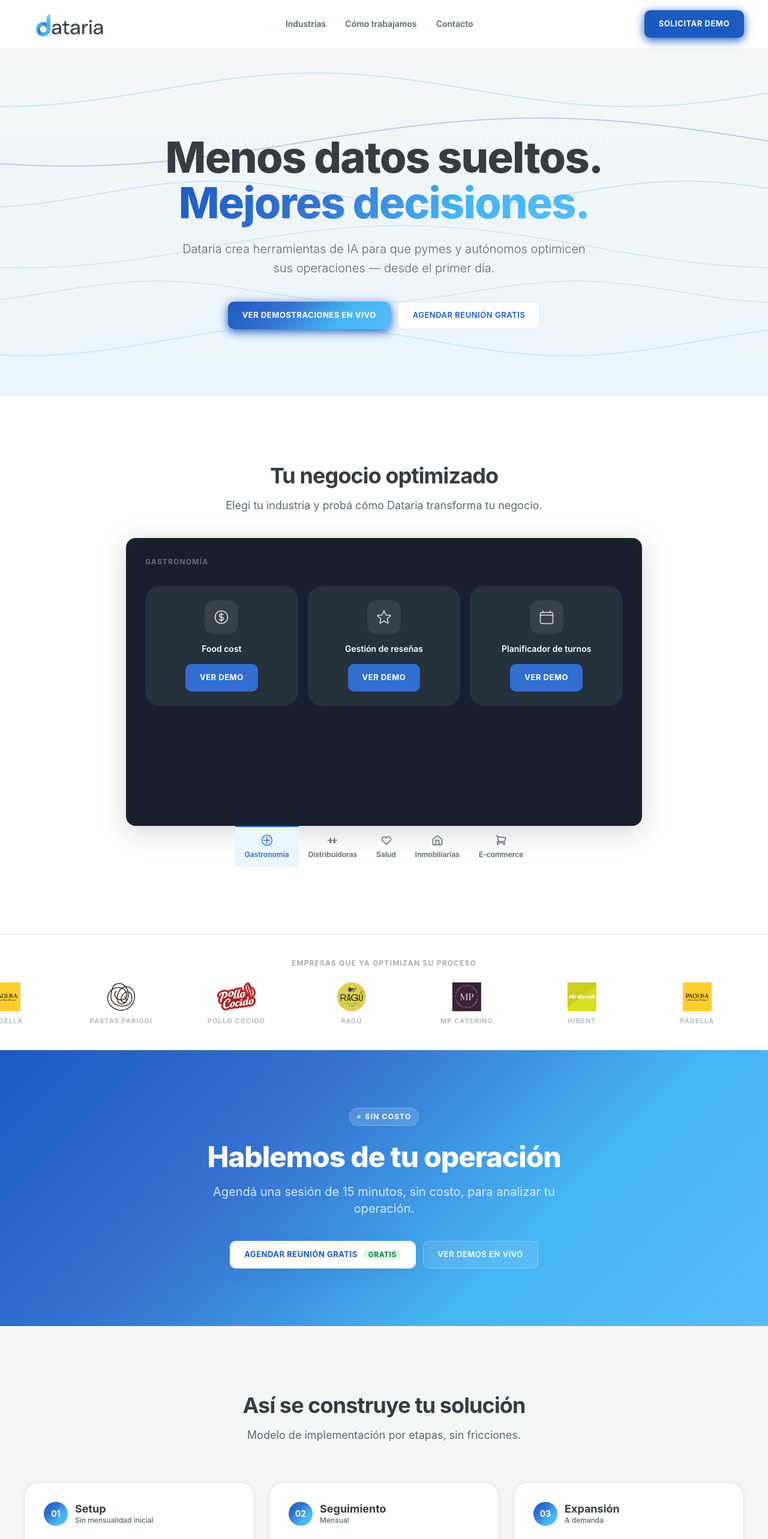
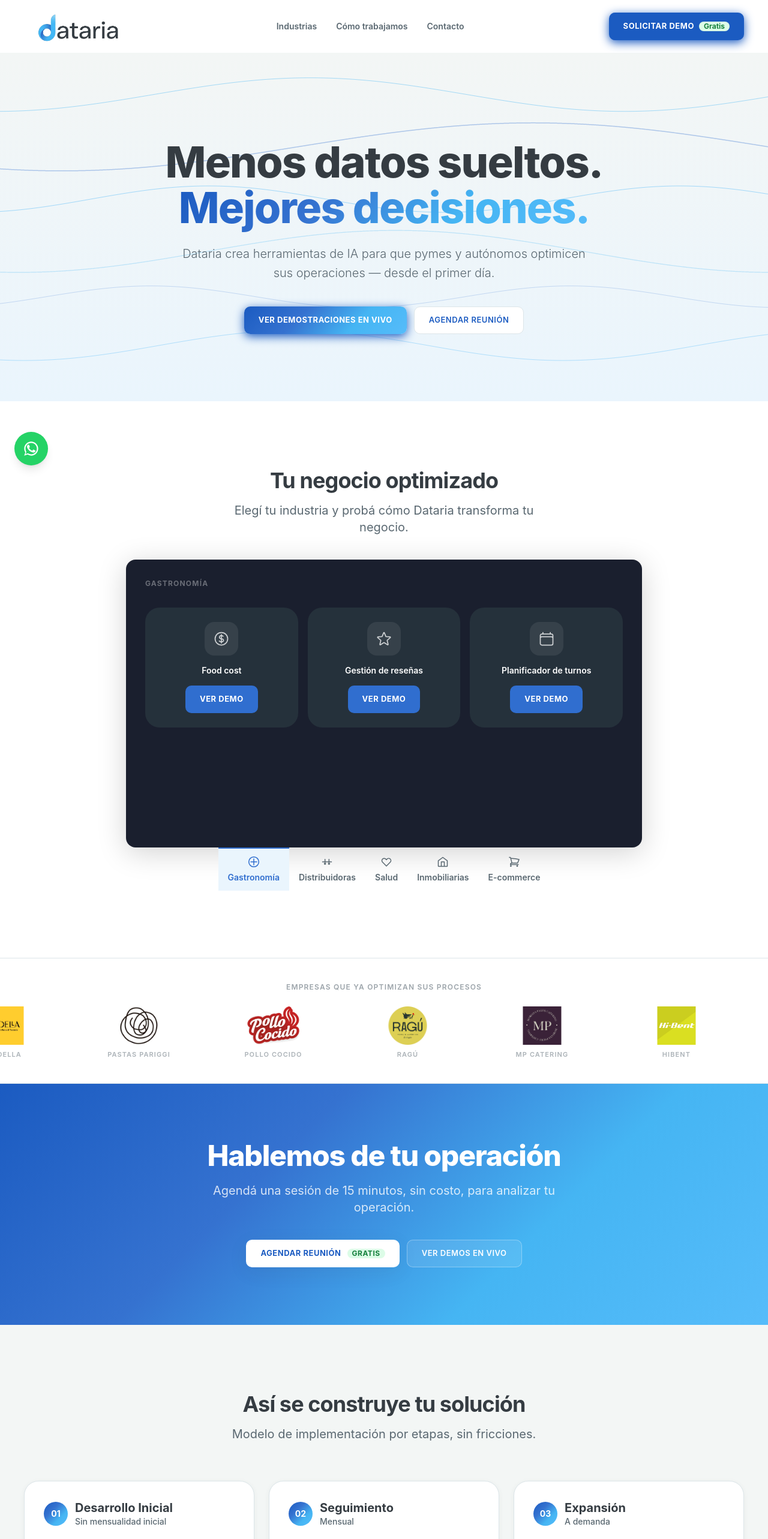
Before and after one commit to felipelopezfuentework-ui/Dataria, a Next.js app: page / in a window 1280 px wide. Shown: the top 2566 px of the page at 60% size. Built offline with nearby package versions, Linux system fonts and the light colour scheme.

Commit message:
Cambios varios

```diff
--- a/src/app/layout.tsx
+++ b/src/app/layout.tsx
@@ -2,6 +2,7 @@ import type { Metadata } from 'next'
 import './globals.css'
 import Header from '@/components/layout/Header'
 import Footer from '@/components/layout/Footer'
+import WhatsAppButton from '@/components/layout/WhatsAppButton'
 
 export const metadata: Metadata = {
   title: 'Dataria — Menos datos sueltos. Mejores decisiones.',
@@ -20,8 +21,9 @@ export default function RootLayout({ children }: { children: React.ReactNode })
     <html lang="es">
       <body>
         <Header />
-        <div className="pt-16 md:pt-20">{children}</div>
+        <div className="pt-[72px] md:pt-[88px]">{children}</div>
         <Footer />
+        <WhatsAppButton />
       </body>
     </html>
   )
--- a/src/app/page.tsx
+++ b/src/app/page.tsx
@@ -3,6 +3,7 @@ import ClientLogos from '@/components/home/ClientLogos'
 import IndustriesPreview from '@/components/home/IndustriesPreview'
 import HowItWorks from '@/components/home/HowItWorks'
 import CTAReunion from '@/components/home/CTAReunion'
+import ContactoSection from '@/components/home/ContactoSection'
 
 export default function Home() {
   return (
@@ -27,8 +28,8 @@ export default function Home() {
               {[
                 { q: '¿Cuánto tiempo lleva el setup?', a: 'Depende de la complejidad de la integración. Para la mayoría de los casos entregamos en 2 a 4 semanas.' },
                 { q: '¿Necesito un equipo técnico interno?', a: 'No. Nos encargamos de todo: configuración, integración y capacitación. Tu equipo solo tiene que saber usar la herramienta.' },
-                { q: '¿Qué pasa si quiero cancelar el mantenimiento?', a: 'Podés cancelar en cualquier momento. Las herramientas siguen funcionando; simplemente dejan de tener soporte activo ni actualizaciones de modelo.' },
-                { q: '¿Puedo empezar con una sola herramienta?', a: 'Sí. El modelo está diseñado para crecer de a módulos. Empezás con lo que más necesitás y expandís cuando tenga sentido.' },
+                { q: '¿Mis datos están seguros?', a: 'Sí. Tus datos se procesan de forma segura, no se comparten con terceros ni se usan para entrenar modelos ajenos a tu operación.' },
+                { q: '¿Puedo empezar con una sola herramienta?', a: 'Sí, el modelo está diseñado para crecer de a módulos. Empezás con lo que más necesitás y expandís cuando tu operación lo requiera.' },
               ].map(({ q, a }) => (
                 <details key={q} className="rounded-lg border border-borde group">
                   <summary className="px-5 py-4 font-semibold text-carbon cursor-pointer select-none flex items-center justify-between text-sm list-none">
@@ -45,6 +46,8 @@ export default function Home() {
         </div>
       </section>
 
+      <ContactoSection />
+
     </main>
   )
 }
--- a/src/components/home/CTAReunion.tsx
+++ b/src/components/home/CTAReunion.tsx
@@ -8,12 +8,6 @@ export default function CTAReunion() {
   return (
     <section id="contacto" className="py-20 md:py-24 bg-gradient-dataria">
       <div className="max-w-container mx-auto px-5 md:px-10 text-center">
-
-        {/* Badge */}
-        <div className="inline-flex items-center gap-2 px-3 py-1.5 rounded-full bg-white/15 border border-white/25 mb-7">
-          <span className="w-1.5 h-1.5 rounded-full bg-green-300" />
-          <span className="text-xs font-bold uppercase tracking-widest text-white">Sin costo</span>
-        </div>
 
         <h2 className="text-3xl md:text-5xl font-extrabold text-white mb-5 tracking-tight">
           Hablemos de tu operación
@@ -29,7 +23,7 @@ export default function CTAReunion() {
             rel="noopener noreferrer"
             className="inline-flex items-center justify-center gap-2.5 h-[46px] px-6 rounded-[10px] bg-white text-azul-nucleo font-bold tracking-[0.04em] uppercase text-[13px] hover:bg-white/90 transition-colors shadow-soft"
           >
-            Agendar reunión gratis
+            Agendar reunión
             <span className="px-2 py-0.5 rounded-full bg-green-100 text-green-700 text-xs font-bold leading-none">
               Gratis
             </span>
--- a/src/components/home/ClientLogos.tsx
+++ b/src/components/home/ClientLogos.tsx
@@ -11,8 +11,8 @@ const clients = [
 
 function ClientCard({ name, src }: { name: string; src: string }) {
   return (
-    <div className="flex flex-col items-center gap-2.5 w-28">
-      <div className="relative w-20 h-12">
+    <div className="flex flex-col items-center gap-2.5 w-36">
+      <div className="relative w-28 h-16">
         <Image src={src} alt={name} fill className="object-contain" />
       </div>
       <span className="text-[11px] font-semibold uppercase tracking-widest text-texto-sec/50 text-center leading-tight">
@@ -27,7 +27,7 @@ export default function ClientLogos() {
     <section className="py-10 border-y border-borde bg-white overflow-hidden">
       <div className="max-w-container mx-auto px-5 md:px-10 mb-6">
         <p className="text-xs font-semibold uppercase tracking-widest text-texto-sec/60 text-center">
-          Empresas que ya optimizan su proceso
+          Empresas que ya optimizan sus procesos
         </p>
       </div>
       {/* Single track: each item owns its right padding so translateX(-50%) loops perfectly */}
--- a/src/components/home/ContactoSection.tsx
+++ b/src/components/home/ContactoSection.tsx
@@ -11,6 +11,7 @@ export default function ContactoSection() {
   const [form, setForm]    = useState({ nombre: '', email: '', empresa: '', industria: '', mensaje: '' })
   const [sent, setSent]    = useState(false)
   const [loading, setLoad] = useState(false)
+  const [error, setError]  = useState<string | null>(null)
 
   const set = (k: keyof typeof form) => (e: React.ChangeEvent<HTMLInputElement | HTMLTextAreaElement | HTMLSelectElement>) =>
     setForm((f) => ({ ...f, [k]: e.target.value }))
@@ -18,13 +19,37 @@ export default function ContactoSection() {
   const submit = async (e: React.FormEvent) => {
     e.preventDefault()
     setLoad(true)
-    await new Promise((r) => setTimeout(r, 900))
-    setLoad(false)
-    setSent(true)
+    setError(null)
+    try {
+      const res = await fetch('https://api.web3forms.com/submit', {
+        method: 'POST',
+        headers: { 'Content-Type': 'application/json', Accept: 'application/json' },
+        body: JSON.stringify({
+          access_key: process.env.NEXT_PUBLIC_WEB3FORMS_ACCESS_KEY,
+          subject: `Nueva consulta de ${form.nombre} — Dataria`,
+          from_name: 'Formulario web — Dataria',
+          nombre: form.nombre,
+          email: form.email,
+          empresa: form.empresa,
+          industria: form.industria,
+          mensaje: form.mensaje,
+        }),
+      })
+      const data = await res.json()
+      if (data.success) {
+        setSent(true)
+      } else {
+        setError('No pudimos enviar tu consulta. Probá de nuevo o escribinos a datariaai@gmail.com.')
+      }
+    } catch {
+      setError('No pudimos enviar tu consulta. Probá de nuevo o escribinos a datariaai@gmail.com.')
+    } finally {
+      setLoad(false)
+    }
   }
 
   return (
-    <section id="contacto" className="py-16 md:py-20 bg-fondo-suave">
+    <section id="formulario-contacto" className="py-16 md:py-20 bg-fondo-suave">
       <div className="max-w-container mx-auto px-5 md:px-10">
         <div className="max-w-2xl mx-auto">
           <div className="text-center mb-10">
@@ -60,6 +85,9 @@ export default function ContactoSection() {
                   placeholder="Describí brevemente el problema que querés resolver..."
                 />
               </div>
+              {error && (
+                <p className="text-sm text-error text-center">{error}</p>
+              )}
               <Button type="submit" size="lg" loading={loading} className="w-full">
                 Enviar y agendar diagnóstico
               </Button>
--- a/src/components/home/Hero.tsx
+++ b/src/components/home/Hero.tsx
@@ -113,7 +113,7 @@ export default function Hero() {
             rel="noopener noreferrer"
             className="inline-flex items-center justify-center h-[46px] px-6 rounded-[10px] bg-white text-azul-nucleo font-semibold tracking-[0.04em] uppercase text-[13px] border-[1.5px] border-borde hover:border-azul-nucleo/30 transition-colors duration-160"
           >
-            Agendar reunión gratis
+            Agendar reunión
           </a>
         </div>
       </div>
--- a/src/components/home/HowItWorks.tsx
+++ b/src/components/home/HowItWorks.tsx
@@ -1,7 +1,7 @@
 const steps = [
   {
     num: '01',
-    name: 'Setup',
+    name: 'Desarrollo Inicial',
     tag: 'Sin mensualidad inicial',
     desc: 'Configuramos las herramientas de IA desde cero, integradas con tus datos y adaptadas a tu operación específica. Entregamos en semanas, no en meses.',
     items: ['Diagnóstico de puntos críticos', 'Capacitación de equipos', 'Desarrollo interactivo'],
@@ -28,7 +28,7 @@ export default function HowItWorks() {
       <div className="max-w-container mx-auto px-5 md:px-10">
         <div className="text-center mb-16">
           <h2 className="text-3xl md:text-4xl font-bold text-carbon mb-4 tracking-tight">Así se construye tu solución</h2>
-          <p className="text-lg text-texto-sec">Modelo de implementación por etapas, sin fricciones.</p>
+          <p className="text-xl text-texto-sec">Modelo de implementación por etapas, sin fricciones.</p>
         </div>
 
         <div className="grid md:grid-cols-3 gap-6">
@@ -43,16 +43,16 @@ export default function HowItWorks() {
                   {step.num}
                 </div>
                 <div>
-                  <p className="font-bold text-carbon text-lg leading-tight">{step.name}</p>
-                  <p className="text-xs text-texto-sec font-medium">{step.tag}</p>
+                  <p className="font-bold text-carbon text-xl leading-tight">{step.name}</p>
+                  <p className="text-sm text-texto-sec font-medium">{step.tag}</p>
                 </div>
               </div>
 
-              <p className="text-sm text-texto-sec leading-relaxed mb-5">{step.desc}</p>
+              <p className="text-base text-texto-sec leading-relaxed mb-5">{step.desc}</p>
 
               <ul className="space-y-2">
                 {step.items.map((item) => (
-                  <li key={item} className="flex items-start gap-2 text-sm text-carbon">
+                  <li key={item} className="flex items-start gap-2 text-base text-carbon">
                     <svg className="mt-0.5 shrink-0 text-azul-nucleo" width="14" height="14" fill="none" viewBox="0 0 24 24" stroke="currentColor" strokeWidth={2.5}>
                       <path strokeLinecap="round" strokeLinejoin="round" d="M4.5 12.75l6 6 9-13.5" />
                     </svg>
--- a/src/components/home/IndustriesPreview.tsx
+++ b/src/components/home/IndustriesPreview.tsx
@@ -297,7 +297,7 @@ export default function IndustriesPreview() {
             <h2 className="text-3xl md:text-4xl font-bold text-carbon mb-4 tracking-tight">
               Tu negocio optimizado
             </h2>
-            <p className="text-lg text-texto-sec max-w-xl mx-auto">
+            <p className="text-xl text-texto-sec max-w-xl mx-auto">
               Elegí tu industria y probá cómo Dataria transforma tu negocio.
             </p>
           </div>
@@ -319,7 +319,7 @@ export default function IndustriesPreview() {
                 <button
                   key={ind.id}
                   onClick={() => selectIndustry(ind.id)}
-                  className="flex flex-col items-center gap-1.5 px-4 py-3 text-xs font-semibold transition-all border-t-2"
+                  className="flex flex-col items-center gap-1.5 px-4 py-3 text-sm font-semibold transition-all border-t-2"
                   style={{
                     borderTopColor: isActive ? '#306ECF' : 'transparent',
                     color: isActive ? '#306ECF' : '#5A6871',
--- a/src/components/layout/Footer.tsx
+++ b/src/components/layout/Footer.tsx
@@ -12,12 +12,12 @@ export default function Footer() {
             <Image
               src="/dataria-sin-fondo.png"
               alt="Dataria"
-              width={110}
-              height={32}
-              className="h-7 w-auto brightness-0 invert mb-4"
+              width={150}
+              height={44}
+              className="h-11 w-auto brightness-0 invert mb-4"
             />
             <p className="text-sm text-white/60 leading-relaxed">
-              Inteligencia Artificial aplicada a negocios reales. Sobria, precisa y ágil en cada implementación.
+              Inteligencia Artificial aplicada a negocios reales. Precisa y ágil en cada implementación.
             </p>
           </div>
 
--- a/src/components/layout/Header.tsx
+++ b/src/components/layout/Header.tsx
@@ -32,10 +32,10 @@ export default function Header() {
           : 'bg-white/80 backdrop-blur-sm'
       }`}
     >
-      <div className="max-w-container mx-auto px-5 md:px-10 flex items-center justify-between h-16 md:h-20">
+      <div className="max-w-container mx-auto px-5 md:px-10 flex items-center justify-between h-[72px] md:h-[88px]">
         {/* Logo */}
         <Link href="/" className="flex items-center shrink-0">
-          <Image src="/dataria-sin-fondo.png" alt="Dataria" width={300} height={90} priority className="h-[72px] md:h-[84px] w-auto" />
+          <Image src="/dataria-sin-fondo.png" alt="Dataria" width={300} height={90} priority className="h-[84px] md:h-[100px] w-auto" />
         </Link>
 
         {/* Desktop nav */}
@@ -55,9 +55,12 @@ export default function Header() {
         <div className="hidden md:block">
           <button
             onClick={scrollToContacto}
-            className="inline-flex items-center justify-center h-[46px] px-6 rounded-[10px] bg-azul-nucleo text-white font-bold tracking-[0.04em] uppercase text-[13px] hover:bg-azul-accion transition-colors duration-160 shadow-primary"
+            className="inline-flex items-center justify-center gap-2 h-[46px] px-6 rounded-[10px] bg-azul-nucleo text-white font-bold tracking-[0.04em] uppercase text-[13px] hover:bg-azul-accion transition-colors duration-160 shadow-primary"
           >
             Solicitar demo
+            <span className="px-2 py-0.5 rounded-full bg-green-100 text-green-700 text-xs font-bold leading-none normal-case tracking-normal">
+              Gratis
+            </span>
           </button>
         </div>
 
@@ -89,9 +92,12 @@ export default function Header() {
             ))}
             <button
               onClick={() => { setMenuOpen(false); scrollToContacto() }}
-              className="mt-3 inline-flex items-center justify-center h-[46px] px-6 rounded-[10px] bg-azul-nucleo text-white font-bold tracking-[0.04em] uppercase text-[13px]"
+              className="mt-3 inline-flex items-center justify-center gap-2 h-[46px] px-6 rounded-[10px] bg-azul-nucleo text-white font-bold tracking-[0.04em] uppercase text-[13px]"
             >
               Solicitar demo
+              <span className="px-2 py-0.5 rounded-full bg-green-100 text-green-700 text-xs font-bold leading-none normal-case tracking-normal">
+                Gratis
+              </span>
             </button>
           </nav>
         </div>
--- /dev/null
+++ b/src/components/layout/WhatsAppButton.tsx
@@ -0,0 +1,18 @@
+'use client'
+
+export default function WhatsAppButton() {
+  return (
+    <a
+      href="https://wa.me/5491134881235"
+      target="_blank"
+      rel="noopener noreferrer"
+      aria-label="Escribinos por WhatsApp"
+      className="fixed bottom-6 left-6 z-40 w-14 h-14 rounded-full bg-[#25D366] flex items-center justify-center shadow-lg hover:scale-105 transition-transform duration-160"
+    >
+      <svg width="28" height="28" viewBox="0 0 24 24" fill="white">
+        <path d="M17.472 14.382c-.297-.149-1.758-.867-2.03-.967-.273-.099-.471-.148-.67.15-.197.297-.767.966-.94 1.164-.173.199-.347.223-.644.075-.297-.15-1.255-.463-2.39-1.475-.883-.788-1.48-1.761-1.653-2.059-.173-.297-.018-.458.13-.606.134-.133.298-.347.446-.52.149-.174.198-.298.298-.497.099-.198.05-.371-.025-.52-.075-.148-.669-1.612-.916-2.207-.242-.579-.487-.5-.669-.51-.173-.008-.371-.01-.57-.01-.198 0-.52.074-.792.372-.272.297-1.04 1.016-1.04 2.479 0 1.462 1.065 2.875 1.213 3.074.149.198 2.096 3.2 5.077 4.487.709.306 1.262.489 1.694.625.712.227 1.36.195 1.871.118.571-.085 1.758-.719 2.006-1.413.248-.694.248-1.289.173-1.413-.074-.124-.272-.198-.57-.347z"/>
+        <path d="M12.001 2C6.478 2 2 6.478 2 12c0 1.987.583 3.837 1.588 5.394L2 22l4.744-1.565A9.953 9.953 0 0012.001 22C17.523 22 22 17.523 22 12S17.523 2 12.001 2zm0 18.117a8.09 8.09 0 01-4.372-1.279l-.313-.187-3.243 1.07 1.086-3.16-.204-.324A8.086 8.086 0 013.883 12c0-4.478 3.64-8.117 8.118-8.117 4.478 0 8.117 3.639 8.117 8.117 0 4.478-3.639 8.117-8.117 8.117z"/>
+      </svg>
+    </a>
+  )
+}
```
Also changed, not shown: .claude/settings.json.
